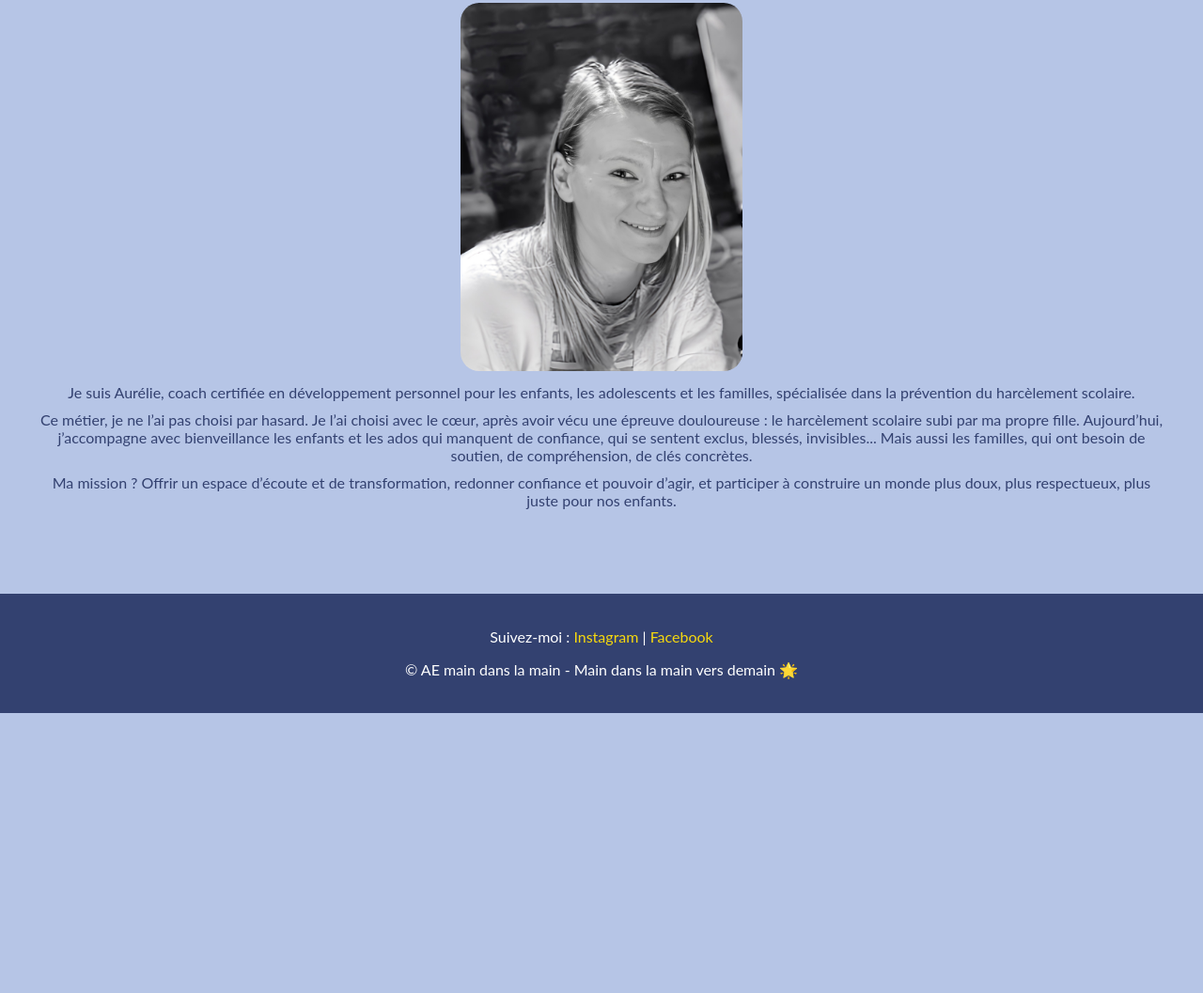
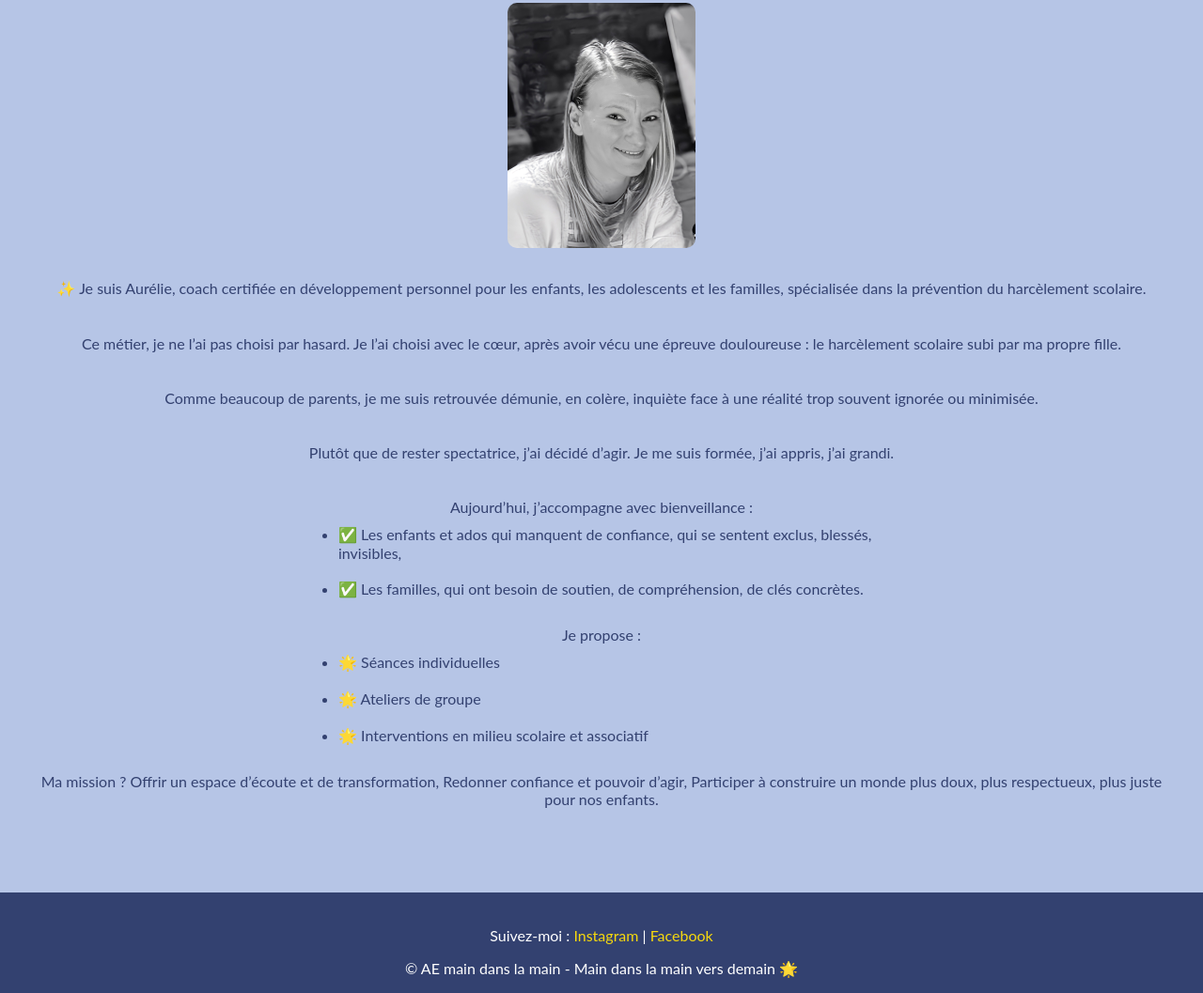
Before and after one commit to Aurelie-elr/site-ae-maindanslamain, a plain HTML site: page qui-suis-je.html in a window 1280 px wide. Shown: the part 382-1439 px from the top of the page at 94% size. Before the commit the page ends 1141 px from the top, so only its background shows below. Drawn offline with Linux system fonts and the light colour scheme.

Commit message:
Update qui-suis-je.html

```diff
--- a/qui-suis-je.html
+++ b/qui-suis-je.html
@@ -24,12 +24,56 @@
 </header>
 
 <section class="presentation">
-    <h2>Qui suis-je ?</h2>
-    <img src="images/photo-aurelie.jpg" alt="Photo Aurélie" style="max-width:300px; border-radius:20px;">
-    <p>Je suis Aurélie, coach certifiée en développement personnel pour les enfants, les adolescents et les familles, spécialisée dans la prévention du harcèlement scolaire.</p>
-    <p>Ce métier, je ne l’ai pas choisi par hasard. Je l’ai choisi avec le cœur, après avoir vécu une épreuve douloureuse : le harcèlement scolaire subi par ma propre fille. Aujourd’hui, j’accompagne avec bienveillance les enfants et les ados qui manquent de confiance, qui se sentent exclus, blessés, invisibles... Mais aussi les familles, qui ont besoin de soutien, de compréhension, de clés concrètes.</p>
-    <p>Ma mission ? Offrir un espace d’écoute et de transformation, redonner confiance et pouvoir d’agir, et participer à construire un monde plus doux, plus respectueux, plus juste pour nos enfants.</p>
+  <h2>Qui suis-je ?</h2>
+
+  <img src="images/photo-aurelie.jpg" alt="Aurélie" style="width: 200px; border-radius: 10px; margin-bottom: 20px;">
+
+  <p>✨ Je suis Aurélie, coach certifiée en développement personnel pour les enfants, les adolescents et les familles, spécialisée dans la prévention du harcèlement scolaire.</p>
+
+  <br>
+
+  <p>Ce métier, je ne l’ai pas choisi par hasard.
+  Je l’ai choisi avec le cœur, après avoir vécu une épreuve douloureuse : le harcèlement scolaire subi par ma propre fille.</p>
+
+  <br>
+
+  <p>Comme beaucoup de parents, je me suis retrouvée démunie, en colère, inquiète face à une réalité trop souvent ignorée ou minimisée.</p>
+
+  <br>
+
+  <p>Plutôt que de rester spectatrice, j’ai décidé d’agir.
+  Je me suis formée, j’ai appris, j’ai grandi.</p>
+
+  <br>
+
+  <p>Aujourd’hui, j’accompagne avec bienveillance :</p>
+
+  <ul style="text-align:left; max-width:600px; margin:0 auto;">
+    <li>✅ Les enfants et ados qui manquent de confiance, qui se sentent exclus, blessés, invisibles,</li>
+    <br>
+    <li>✅ Les familles, qui ont besoin de soutien, de compréhension, de clés concrètes.</li>
+  </ul>
+
+  <br>
+
+  <p>Je propose :</p>
+
+  <ul style="text-align:left; max-width:600px; margin:0 auto;">
+    <li>🌟 Séances individuelles</li>
+    <br>
+    <li>🌟 Ateliers de groupe</li>
+    <br>
+    <li>🌟 Interventions en milieu scolaire et associatif</li>
+  </ul>
+
+  <br>
+
+  <p>Ma mission ?
+  Offrir un espace d’écoute et de transformation,
+  Redonner confiance et pouvoir d’agir,
+  Participer à construire un monde plus doux, plus respectueux, plus juste pour nos enfants.</p>
 </section>
+
 
 <footer>
     <p>Suivez-moi :
```
